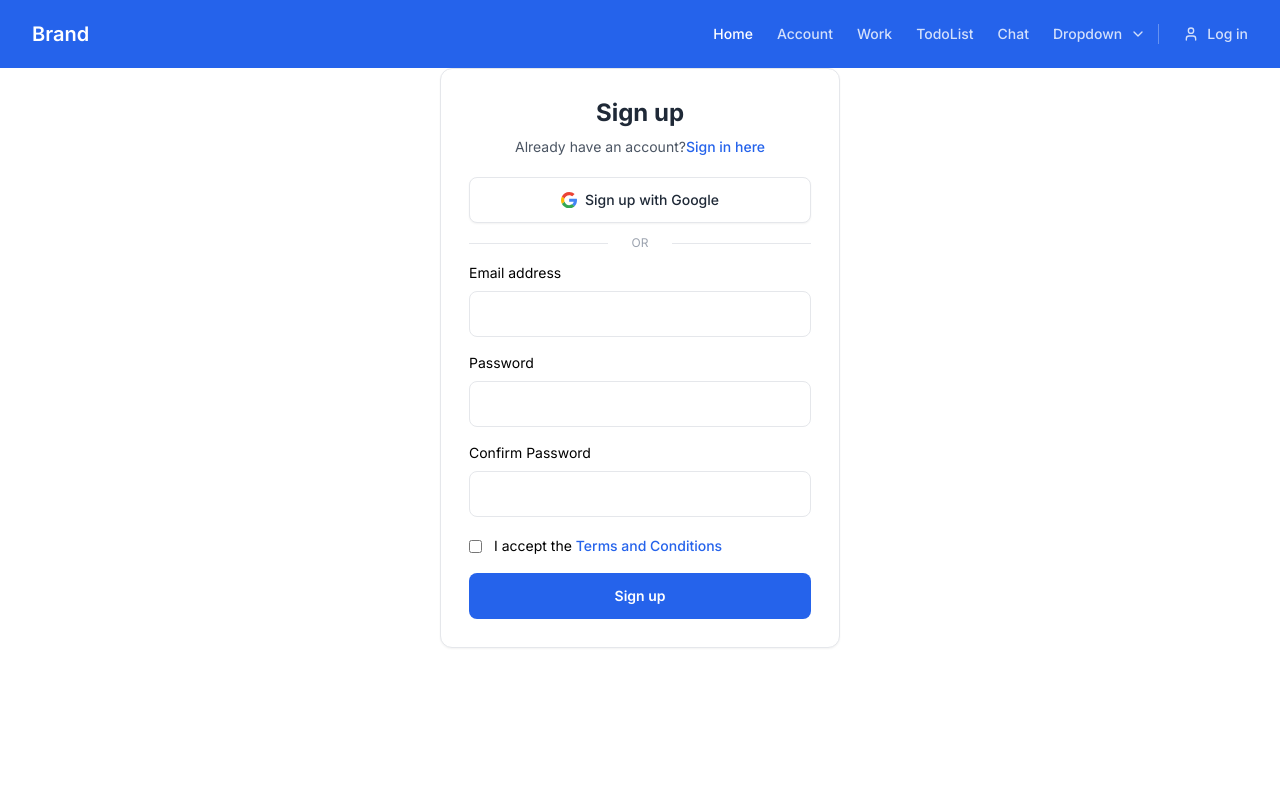
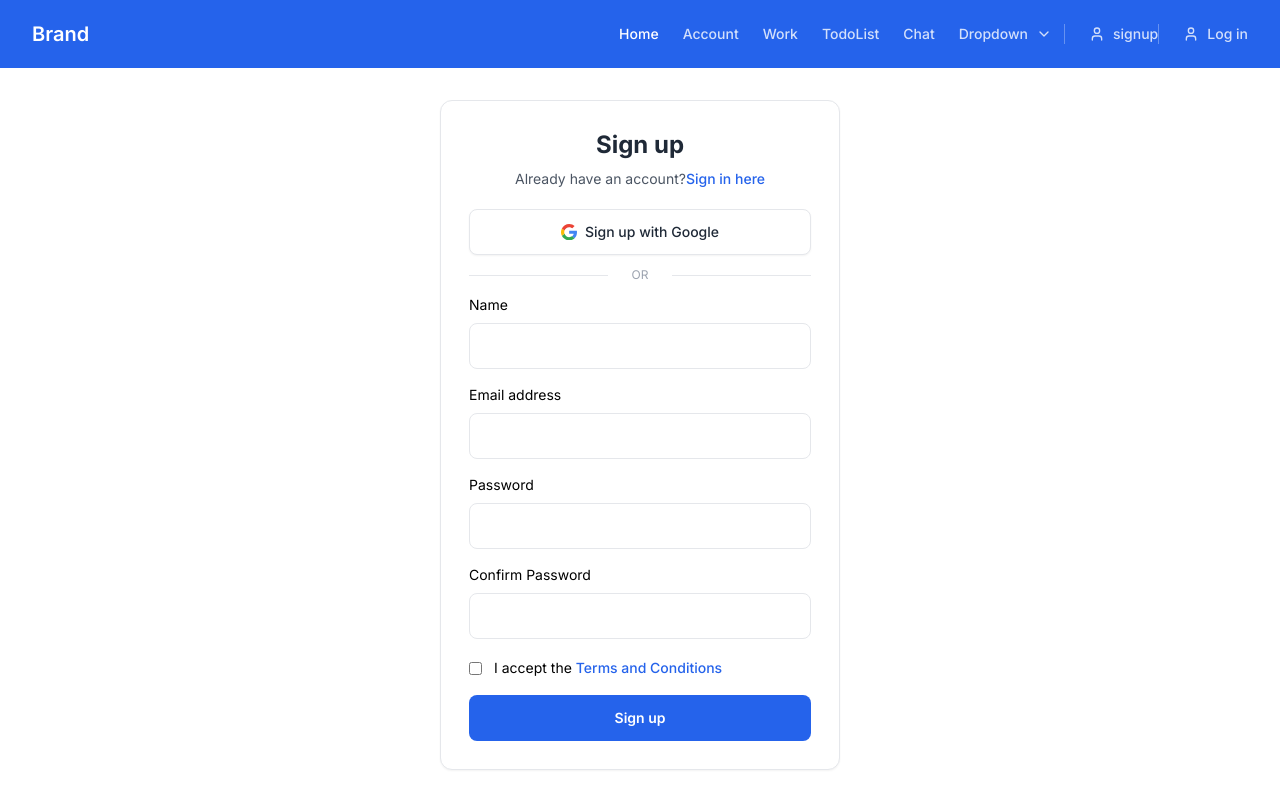
Before and after one commit to JasimDAce/frontend, a Next.js app: page /signup in a window 1280 px wide. Built offline with nearby package versions, Linux system fonts and the light colour scheme.

Commit message:
I have used formik for form validation

```diff
--- a/package.json
+++ b/package.json
@@ -9,10 +9,12 @@
     "lint": "next lint"
   },
   "dependencies": {
+    "formik": "^2.4.6",
     "next": "14.2.4",
     "react": "^18",
     "react-dom": "^18",
-    "react-hot-toast": "^2.4.1"
+    "react-hot-toast": "^2.4.1",
+    "yup": "^1.4.0"
   },
   "devDependencies": {
     "eslint": "^8",
--- a/src/app/signup/page.jsx
+++ b/src/app/signup/page.jsx
@@ -1,8 +1,42 @@
-import React from 'react'
+'use client'
+import { useFormik } from "formik";
+import React from "react";
+import * as Yup from 'yup';
 
-const signup = () => {
+const SignupSchema = Yup.object().shape({
+  name: Yup.string()
+    .min(2, 'Too Short!')
+    .max(50, 'Too Long!')
+    .required('Name is required'),
+  email: Yup.string().email('Invalid email').required('Required'),
+});
+
+const Signup = () => {
+
+
+
+
+
+    const signupForm = useFormik({
+
+        initialValues: {
+          name: '',
+          email: '',
+          password: '',
+          confirmPassword: ''
+        },
+        onSubmit: (values) => {
+          console.log(values);
+          // send values to backend
+        },
+        validationSchema: SignupSchema
+
+    });
+
+
+
   return (
-    <div className='flex justify-center'>
+    <div className="flex justify-center mt-8">
       <div className=" w-[50vh] bg-white border border-gray-200 rounded-xl shadow-sm dark:bg-neutral-900 dark:border-neutral-700">
         <div className="p-4 sm:p-7">
           <div className="text-center">
@@ -54,21 +88,23 @@ const signup = () => {
               Or
             </div>
             {/* Form */}
-      <form>
+            <form onSubmit={ signupForm.handleSubmit}>
               <div className="grid gap-y-4">
                 {/* Form Group */}
                 <div>
                   <label
-              htmlFor="email"
+                    htmlFor="name"
                     className="block text-sm mb-2 dark:text-white"
                   >
-              Email address
+                    Name
                   </label>
                   <div className="relative">
                     <input
-                type="email"
-                id="email"
-                name="email"
+
+                      type="text"
+                      id="name"
+                      onChange={signupForm.handleChange}
+                      value={signupForm.values.name}
                       className="py-3 px-4 block w-full border-gray-200 border-[1px] rounded-lg text-sm focus:border-blue-500 focus:ring-blue-500 disabled:opacity-50 disabled:pointer-events-none dark:bg-neutral-900 dark:border-neutral-700 dark:text-neutral-400 dark:placeholder-neutral-500 dark:focus:ring-neutral-600"
                       required=""
                       aria-describedby="email-error"
@@ -86,8 +122,54 @@ const signup = () => {
                       </svg>
                     </div>
                   </div>
-            <p className="hidden text-xs text-red-600 mt-2" id="email-error">
-              Please include a valid email address so we can get back to you
+                  {
+                    signupForm.touched.name && (
+                      <p
+                      className=" text-xs text-red-600 mt-2"
+                      id="email-error"
+                    >
+                      {signupForm.errors.name}
+                    </p>
+                    )
+                  }
+
+                </div>
+                <div>
+                  <label
+                    htmlFor="email"
+                    className="block text-sm mb-2 dark:text-white"
+                  >
+                    Email address
+                  </label>
+                  <div className="relative">
+                    <input
+                      type="email"
+                      id="email"
+                      onChange={signupForm.handleChange}
+                      value={signupForm.values.email}
+                      className="py-3 px-4 block w-full border-gray-200 border-[1px] rounded-lg text-sm focus:border-blue-500 focus:ring-blue-500 disabled:opacity-50 disabled:pointer-events-none dark:bg-neutral-900 dark:border-neutral-700 dark:text-neutral-400 dark:placeholder-neutral-500 dark:focus:ring-neutral-600"
+                      required=""
+                      aria-describedby="email-error"
+                    />
+                    <div className="hidden absolute inset-y-0 end-0 pointer-events-none pe-3">
+                      <svg
+                        className="size-5 text-red-500"
+                        width={16}
+                        height={16}
+                        fill="currentColor"
+                        viewBox="0 0 16 16"
+                        aria-hidden="true"
+                      >
+                        <path d="M16 8A8 8 0 1 1 0 8a8 8 0 0 1 16 0zM8 4a.905.905 0 0 0-.9.995l.35 3.507a.552.552 0 0 0 1.1 0l.35-3.507A.905.905 0 0 0 8 4zm.002 6a1 1 0 1 0 0 2 1 1 0 0 0 0-2z" />
+                      </svg>
+                    </div>
+                  </div>
+                  <p
+                    className="hidden text-xs text-red-600 mt-2"
+                    id="email-error"
+                  >
+                    Please include a valid email address so we can get back to
+                    you
                   </p>
                 </div>
                 {/* End Form Group */}
@@ -103,7 +185,8 @@ const signup = () => {
                     <input
                       type="password"
                       id="password"
-                name="password"
+                      onChange={signupForm.handleChange}
+                      value={signupForm.values.password}
                       className="py-3 px-4 block w-full border-gray-200 border-[1px] rounded-lg text-sm focus:border-blue-500 focus:ring-blue-500 disabled:opacity-50 disabled:pointer-events-none dark:bg-neutral-900 dark:border-neutral-700 dark:text-neutral-400 dark:placeholder-neutral-500 dark:focus:ring-neutral-600"
                       required=""
                       aria-describedby="password-error"
@@ -121,7 +204,10 @@ const signup = () => {
                       </svg>
                     </div>
                   </div>
-            <p className="hidden text-xs text-red-600 mt-2" id="password-error">
+                  <p
+                    className="hidden text-xs text-red-600 mt-2"
+                    id="password-error"
+                  >
                     8+ characters required
                   </p>
                 </div>
@@ -129,7 +215,7 @@ const signup = () => {
                 {/* Form Group */}
                 <div>
                   <label
-              htmlFor="confirm-password"
+                    htmlFor="password"
                     className="block text-sm mb-2 dark:text-white"
                   >
                     Confirm Password
@@ -137,11 +223,12 @@ const signup = () => {
                   <div className="relative">
                     <input
                       type="password"
-                id="confirm-password"
-                name="confirm-password"
+                      id="confirmPassword"
+                      onChange={signupForm.handleChange}
+                      value={signupForm.values.confirmPassword}
                       className="py-3 px-4 block w-full border-gray-200 border-[1px] rounded-lg text-sm focus:border-blue-500 focus:ring-blue-500 disabled:opacity-50 disabled:pointer-events-none dark:bg-neutral-900 dark:border-neutral-700 dark:text-neutral-400 dark:placeholder-neutral-500 dark:focus:ring-neutral-600"
                       required=""
-                aria-describedby="confirm-password-error"
+                      aria-describedby="password-error"
                     />
                     <div className="hidden absolute inset-y-0 end-0 pointer-events-none pe-3">
                       <svg
@@ -158,9 +245,9 @@ const signup = () => {
                   </div>
                   <p
                     className="hidden text-xs text-red-600 mt-2"
-              id="confirm-password-error"
+                    id="password-error"
                   >
-              Password does not match the password
+                    8+ characters required
                   </p>
                 </div>
                 {/* End Form Group */}
@@ -175,7 +262,10 @@ const signup = () => {
                     />
                   </div>
                   <div className="ms-3">
-              <label htmlFor="remember-me" className="text-sm dark:text-white">
+                    <label
+                      htmlFor="remember-me"
+                      className="text-sm dark:text-white"
+                    >
                       I accept the{" "}
                       <a
                         className="text-blue-600 decoration-2 hover:underline font-medium dark:text-blue-500"
@@ -199,9 +289,8 @@ const signup = () => {
           </div>
         </div>
       </div>
+    </div>
+  );
+};
 
-    </div>
-  )
-}
-
-export default signup
+export default Signup;
--- a/src/app/todo-list/page.jsx
+++ b/src/app/todo-list/page.jsx
@@ -34,7 +34,6 @@ const TodoList = () => {
   };
 
   const deleteTask = (index) => {
-    console.log(index);
     const temp = taskList;
     temp.splice(index, 1);
     setTaskList([...temp]);
--- a/src/components/Navbar.jsx
+++ b/src/components/Navbar.jsx
@@ -183,6 +183,28 @@ const Navbar = () => {
             </div>
             <Link
               className="flex items-center gap-x-2 font-medium text-white/80 hover:text-white sm:border-s sm:border-white/30 py-2 md:py-0 sm:my-6 sm:ps-6"
+              href="/signup"
+            >
+              <svg
+                className="flex-shrink-0 size-4"
+                xmlns="http://www.w3.org/2000/svg"
+                width={24}
+                height={24}
+                viewBox="0 0 24 24"
+                fill="none"
+                stroke="currentColor"
+                strokeWidth={2}
+                strokeLinecap="round"
+                strokeLinejoin="round"
+              >
+                <path d="M19 21v-2a4 4 0 0 0-4-4H9a4 4 0 0 0-4 4v2" />
+                <circle cx={12} cy={7} r={4} />
+              </svg>
+              signup
+            </Link>
+
+            <Link
+              className="flex items-center gap-x-2 font-medium text-white/80 hover:text-white sm:border-s sm:border-white/30 py-2 md:py-0 sm:my-6 sm:ps-6"
               href="/login"
             >
               <svg
@@ -202,7 +224,9 @@ const Navbar = () => {
               </svg>
               Log in
             </Link>
+
           </div>
+
         </div>
       </nav>
     </header>
```
Also changed, not shown: 1 other file (tests, documents, lock files or other folders). Lines whose indentation alone changed are shown as unchanged.
